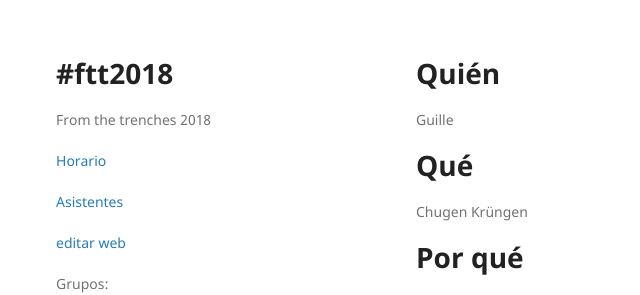
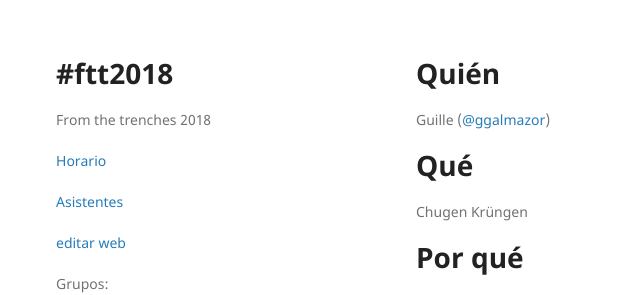
Before and after one commit to xala3pa/ftt2018, a Jekyll site: the page built from experiencias/48.md, in a window 1280 px wide. Shown: the top 295 px of the page, without its empty margins (154-794 px from the left). Built offline with Jekyll 4.4.1, drawn with Linux system fonts in a browser that asks for light colours; our own code applies the rules of GitHub Pages for plain Markdown files.

Commit message:
Update 48.md

```diff
--- a/experiencias/48.md
+++ b/experiencias/48.md
@@ -1,5 +1,5 @@
 # Quién
-Guille
+Guille ([@ggalmazor](http://twitter.com/ggalmazor))
 
 # Qué
 Chugen Krüngen
```
